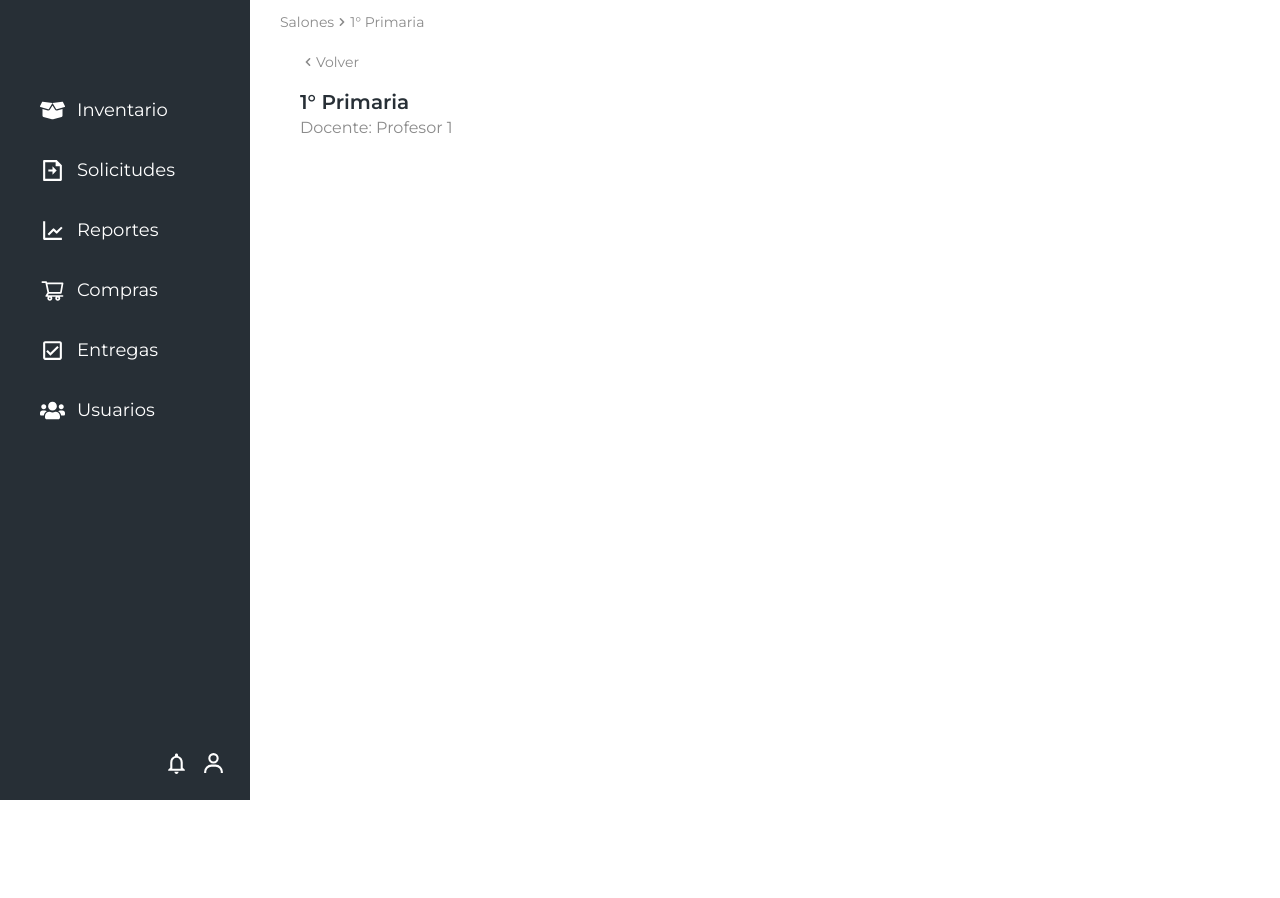
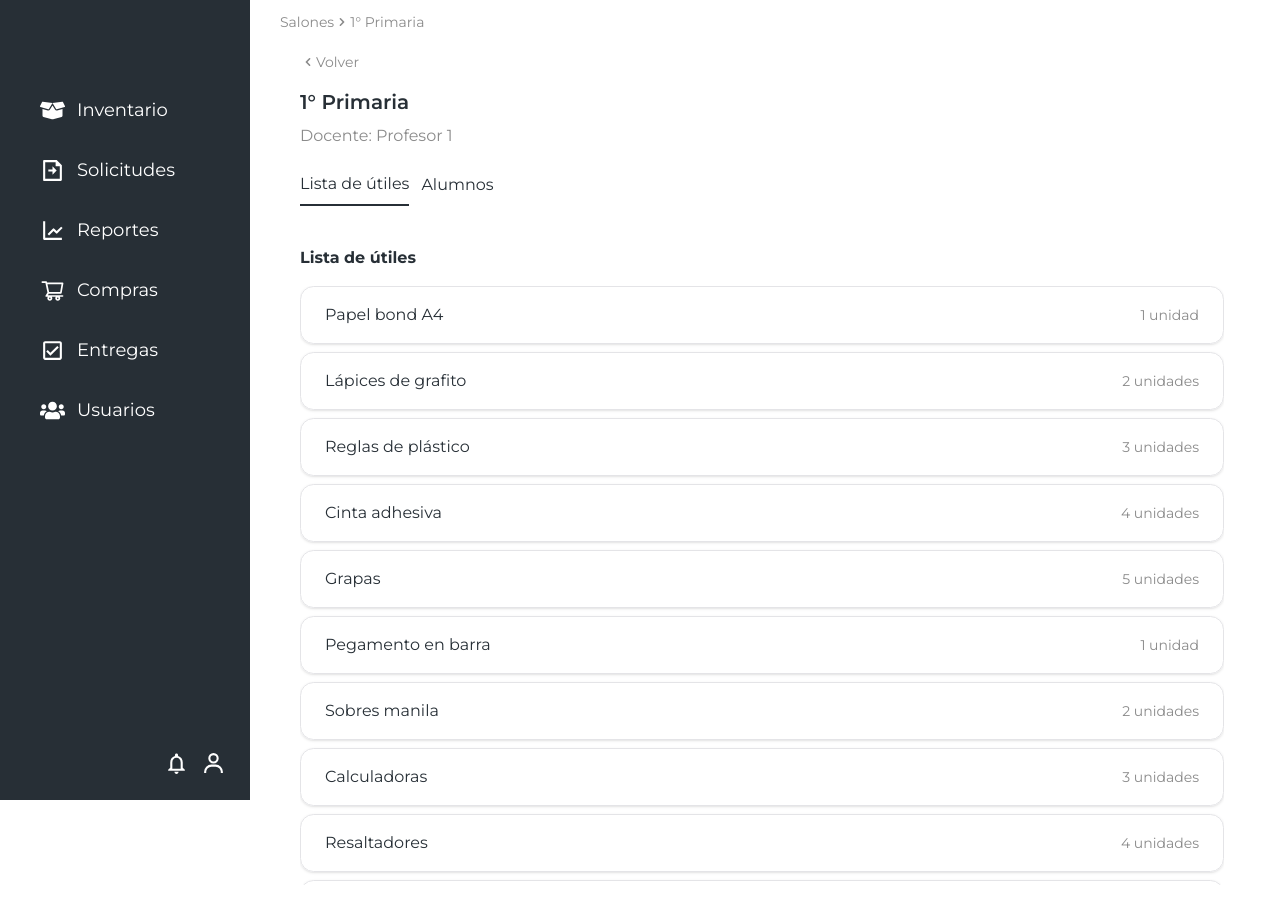
Before and after one commit to saaaan25/ingenius-inventory, a React (Vite) app: page /classrooms/1 in a window 1280 px wide. Before the commit the page ends 800 px from the top, so only its background shows below. Built offline with nearby package versions, Linux system fonts and the light colour scheme.

Commit message:
Lista de materiales por salon

```diff
--- a/src/data-test/supplies.js
+++ b/src/data-test/supplies.js
@@ -1,35 +1,35 @@
-// src/supplies.js
 const supplies = [
-    { id: '0001', nombre: 'Cartulina verde lm²', stock: 10 },
-    { id: '0002', nombre: 'Papel bond A4', stock: 50 },
-    { id: '0003', nombre: 'Tinta para impresora', stock: 5 },
-    { id: '0004', nombre: 'Lápices de grafito', stock: 100 },
-    { id: '0005', nombre: 'Borradores', stock: 30 },
-    { id: '0006', nombre: 'Reglas de plástico', stock: 20 },
-    { id: '0007', nombre: 'Marcadores permanentes', stock: 15 },
-    { id: '0008', nombre: 'Cinta adhesiva', stock: 25 },
-    { id: '0009', nombre: 'Tijeras', stock: 10 },
-    { id: '0010', nombre: 'Grapas', stock: 200 },
-    { id: '0011', nombre: 'Clips', stock: 300 },
-    { id: '0012', nombre: 'Pegamento en barra', stock: 40 },
-    { id: '0013', nombre: 'Carpetas de archivo', stock: 50 },
-    { id: '0014', nombre: 'Sobres manila', stock: 60 },
-    { id: '0015', nombre: 'Post-it', stock: 70 },
-    { id: '0016', nombre: 'Calculadoras', stock: 10 },
-    { id: '0017', nombre: 'Cajas de archivo', stock: 20 },
-    { id: '0018', nombre: 'Resaltadores', stock: 30 },
-    { id: '0019', nombre: 'Pilas AA', stock: 50 },
-    { id: '0020', nombre: 'Cable de red', stock: 15 },
-    { id: '0021', nombre: 'Adaptadores USB', stock: 10 },
-    { id: '0022', nombre: 'Mouse inalámbrico', stock: 5 },
-    { id: '0023', nombre: 'Teclados', stock: 8 },
-    { id: '0024', nombre: 'Monitores', stock: 4 },
-    { id: '0025', nombre: 'Impresoras', stock: 3 },
-    { id: '0026', nombre: 'Cartuchos de tinta', stock: 12 },
-    { id: '0027', nombre: 'Papel fotográfico', stock: 25 },
-    { id: '0028', nombre: 'Cables HDMI', stock: 10 },
-    { id: '0029', nombre: 'Discos duros externos', stock: 7 },
-    { id: '0030', nombre: 'Memorias USB', stock: 20 }
+    { id: 0, nombre: 'Cartulina verde lm²', stock: 10 },
+    { id: 1, nombre: 'Papel bond A4', stock: 50 },
+    { id: 2, nombre: 'Tinta para impresora', stock: 5 },
+    { id: 3, nombre: 'Lápices de grafito', stock: 100 },
+    { id: 4, nombre: 'Borradores', stock: 30 },
+    { id: 5, nombre: 'Reglas de plástico', stock: 20 },
+    { id: 6, nombre: 'Marcadores permanentes', stock: 15 },
+    { id: 7, nombre: 'Cinta adhesiva', stock: 25 },
+    { id: 8, nombre: 'Tijeras', stock: 10 },
+    { id: 9, nombre: 'Grapas', stock: 200 },
+    { id: 10, nombre: 'Clips', stock: 300 },
+    { id: 11, nombre: 'Pegamento en barra', stock: 40 },
+    { id: 12, nombre: 'Carpetas de archivo', stock: 50 },
+    { id: 13, nombre: 'Sobres manila', stock: 60 },
+    { id: 14, nombre: 'Post-it', stock: 70 },
+    { id: 15, nombre: 'Calculadoras', stock: 10 },
+    { id: 16, nombre: 'Cajas de archivo', stock: 20 },
+    { id: 17, nombre: 'Resaltadores', stock: 30 },
+    { id: 18, nombre: 'Pilas AA', stock: 50 },
+    { id: 19, nombre: 'Cable de red', stock: 15 },
+    { id: 20, nombre: 'Adaptadores USB', stock: 10 },
+    { id: 21, nombre: 'Mouse inalámbrico', stock: 5 },
+    { id: 22, nombre: 'Teclados', stock: 8 },
+    { id: 23, nombre: 'Monitores', stock: 4 },
+    { id: 24, nombre: 'Impresoras', stock: 3 },
+    { id: 25, nombre: 'Cartuchos de tinta', stock: 12 },
+    { id: 26, nombre: 'Papel fotográfico', stock: 25 },
+    { id: 27, nombre: 'Cables HDMI', stock: 10 },
+    { id: 28, nombre: 'Discos duros externos', stock: 7 },
+    { id: 29, nombre: 'Memorias USB', stock: 20 },
+    { id: 30, nombre: 'Router WiFi', stock: 5 }
 ];
 
 export default supplies;
--- a/src/pages/Classroom.jsx
+++ b/src/pages/Classroom.jsx
@@ -1,10 +1,58 @@
 import { useParams } from "react-router-dom";
+import { useState, useMemo } from "react";
 import { classes } from "../data-test/class.js";
+import { lista_detalles } from "../data-test/detalleLista.js";
 import { HiChevronLeft, HiChevronRight } from "react-icons/hi";
+import { ScrollArea } from "@/components/ui/scroll-area";
+import { Card } from "@/components/ui/card.jsx";
+import suppliesList from "../data-test/supplies.js"; // Importa supplies
+import NavBar from "@/components/ui/NavBar"; // Importa el NavBar
 
 const Classroom = () => {
     const params = useParams();
     const classroom = classes.find((item) => item.id === Number(params.id));
+    const supplies = lista_detalles.filter((item) => item.lista_utiles === classroom.id);
+
+    // Opciones para el NavBar
+    const options = useMemo(() => [
+        {
+            id: "Lista de útiles",
+            component: (
+                <div className="w-full mt-4">
+                    <p className="flex self-start font-black mt-10 mb-4">
+                        Lista de útiles
+                    </p>
+                    <ScrollArea className="h-150 w-full rounded-md">
+                        <div className="flex flex-col gap-y-2">
+                            {supplies.map((supply) => {
+                                const util = suppliesList.find((item) => item.id === supply.util);
+                                return (
+                                    <Card key={supply.id} className="w-full flex justify-between items-center bg-button text-button py-4 px-6">
+                                        <span className="font-normal text-base">{util?.nombre}</span> {/* Mostrar el nombre del útil */}
+                                        <span className="text-sm text-routes">{supply.cantidad} {supply.cantidad === 1 ? "unidad" : "unidades"}</span>
+                                    </Card>
+                                );
+                            })}
+                        </div>
+                    </ScrollArea>
+                </div>
+            ),
+        },
+        {
+            id: "Alumnos",
+            component: (
+                <div className="w-full mt-4">
+                    {}
+                    <p className="flex self-start font-black mt-10 mb-4">
+                        Sección en blanco
+                    </p>
+                </div>
+            ),
+        },
+    ], [supplies]);
+
+    // Estado para la pestaña activa
+    const [activeTab, setActiveTab] = useState(options[0].id);
 
     return (
         <div className="flex flex-col w-full h-full items-start justify-start gap-y-3">
@@ -23,10 +71,16 @@ const Classroom = () => {
                     </button>
                 </div>
                 <h1 className="font-semibold text-xl">{classroom.nombre}</h1>
-                <div>
+                <div className="mt-2 mb-4">
                     <h2 className="text-routes">Docente: {classroom.profesor}</h2>
                 </div>
-                <div className="w-full mt-4">
+
+                {/* NavBar para cambiar entre secciones */}
+                <NavBar options={options} active={activeTab} setActive={setActiveTab} />
+
+                {/* Muestra la sección seleccionada */}
+                <div className="w-full">
+                    {options.find(option => option.id === activeTab)?.component}
                 </div>
             </div>
         </div>
```
